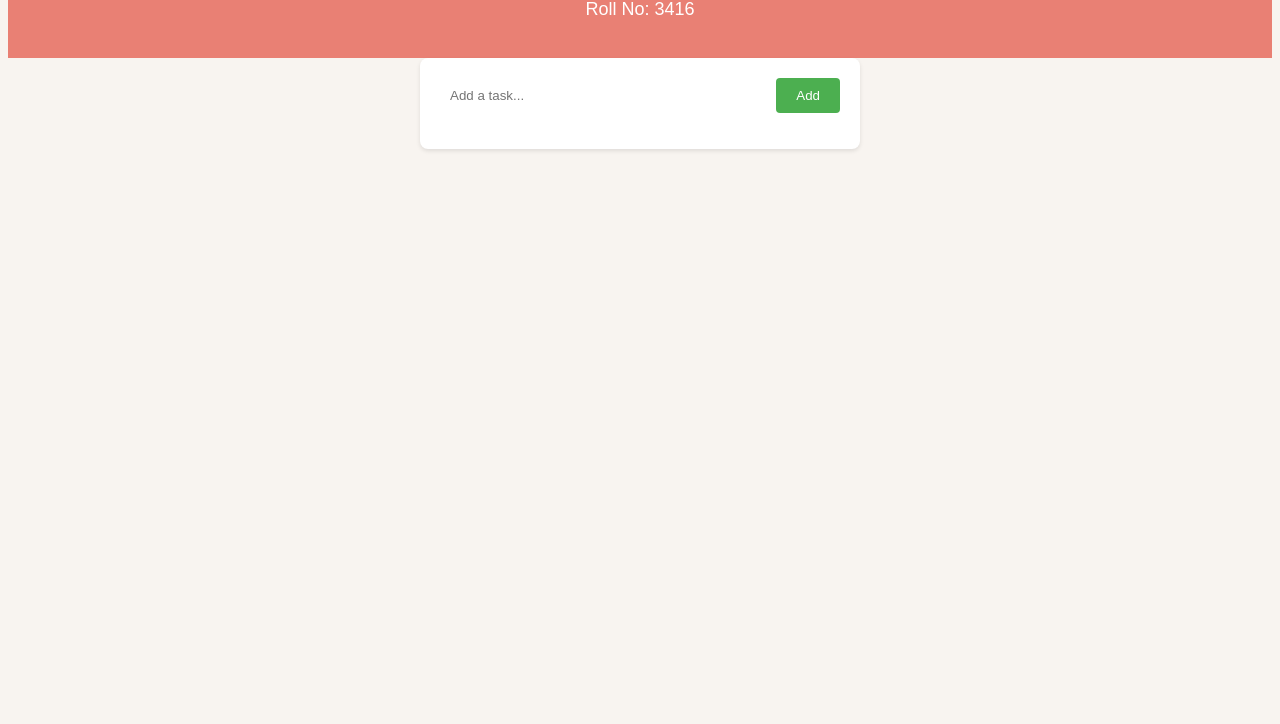
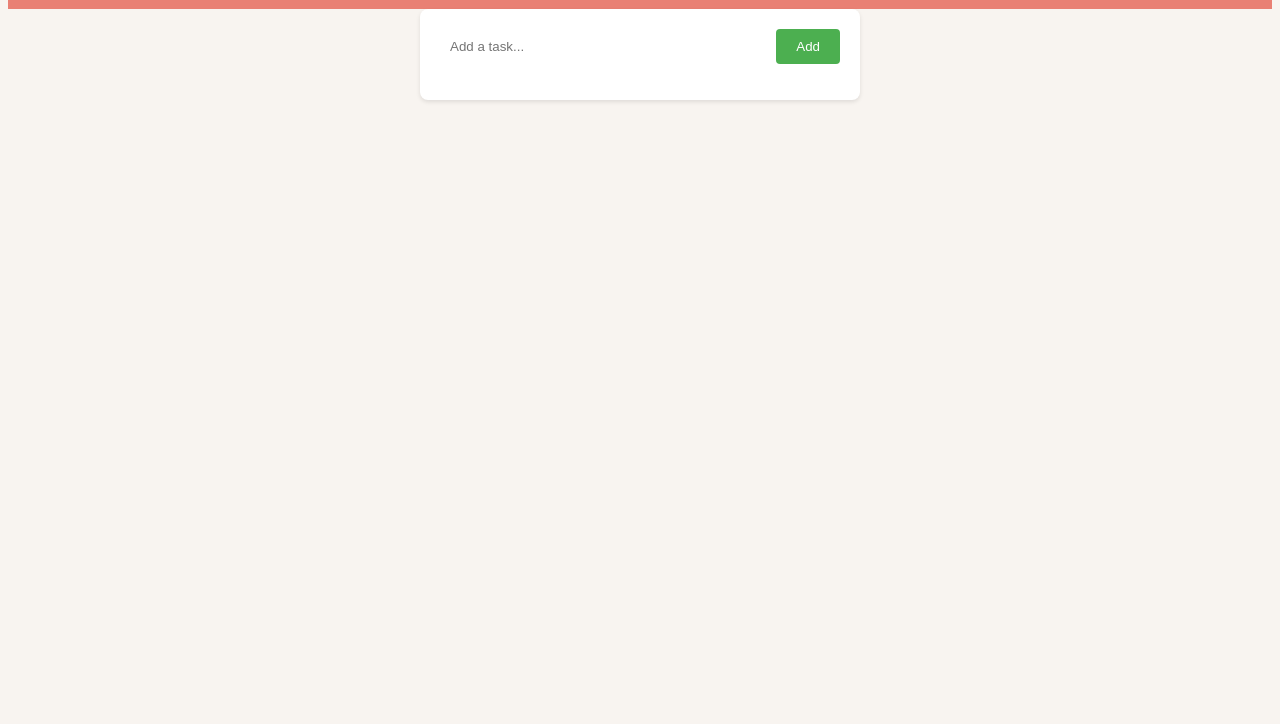
Before and after one commit to huzaifa-frontend/todo-app-v1, a plain HTML site: page index.html in a window 1280 px wide. Shown: the part 76-800 px from the top of the page. Drawn offline with Linux system fonts and the light colour scheme.

Commit message:
Edited index.html and styles.css code

```diff
--- a/index.html
+++ b/index.html
@@ -7,7 +7,6 @@
 <body>
   <header class="header">
     <h1 class="header-title">Todo List</h1>
-    <p class="header-roll">Roll No: 3416</p>
   </header>
   <div class="container">
     <div id="taskForm">
--- a/styles.css
+++ b/styles.css
@@ -1,6 +1,6 @@
 body {
   background-color: #f8f4f0;
-    font-family: 'Arial', sans-serif;
+  font-family: "Arial", sans-serif;
 }
 
 .header {
@@ -14,11 +14,6 @@ body {
   font-size: 32px;
   font-weight: bold;
   margin: 0;
-  }
-
-  .header-roll {
-    font-size: 18px;
-    margin-top: 10px;
 }
 
 .container {
@@ -45,7 +40,7 @@ body {
 
 button {
   padding: 10px 20px;
-    background-color: #4CAF50;
+  background-color: #4caf50;
   color: white;
   border: none;
   border-radius: 4px;
```
Lines whose indentation alone changed are shown as unchanged.
